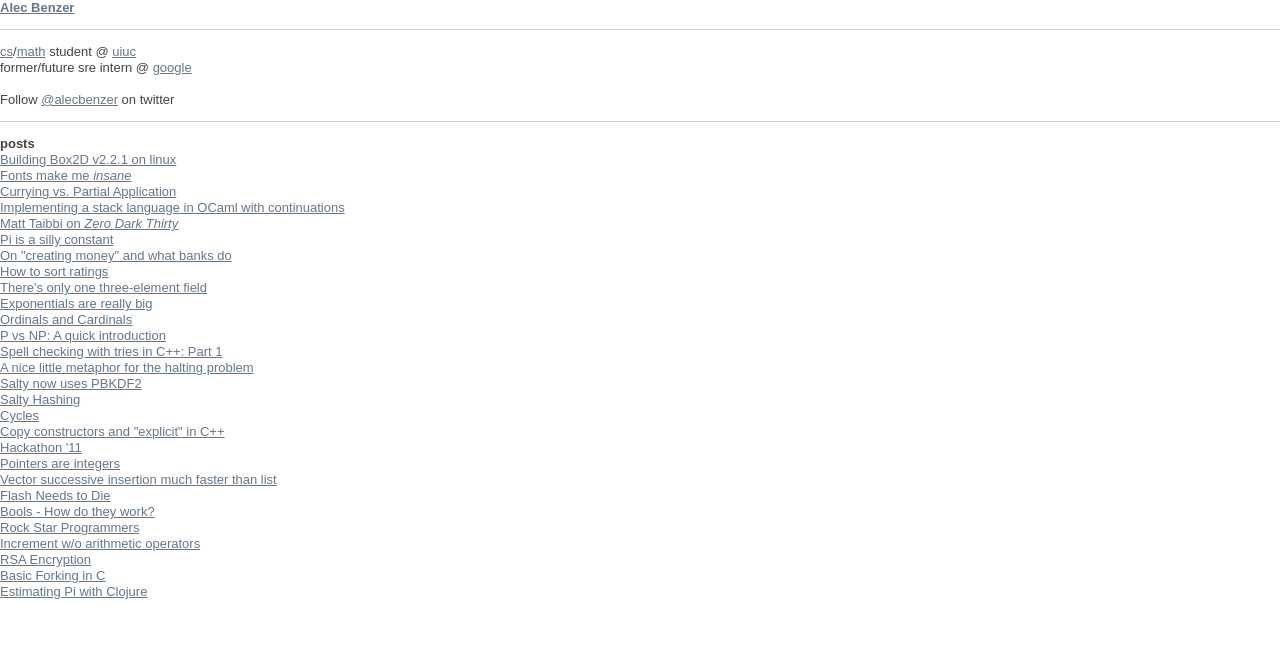
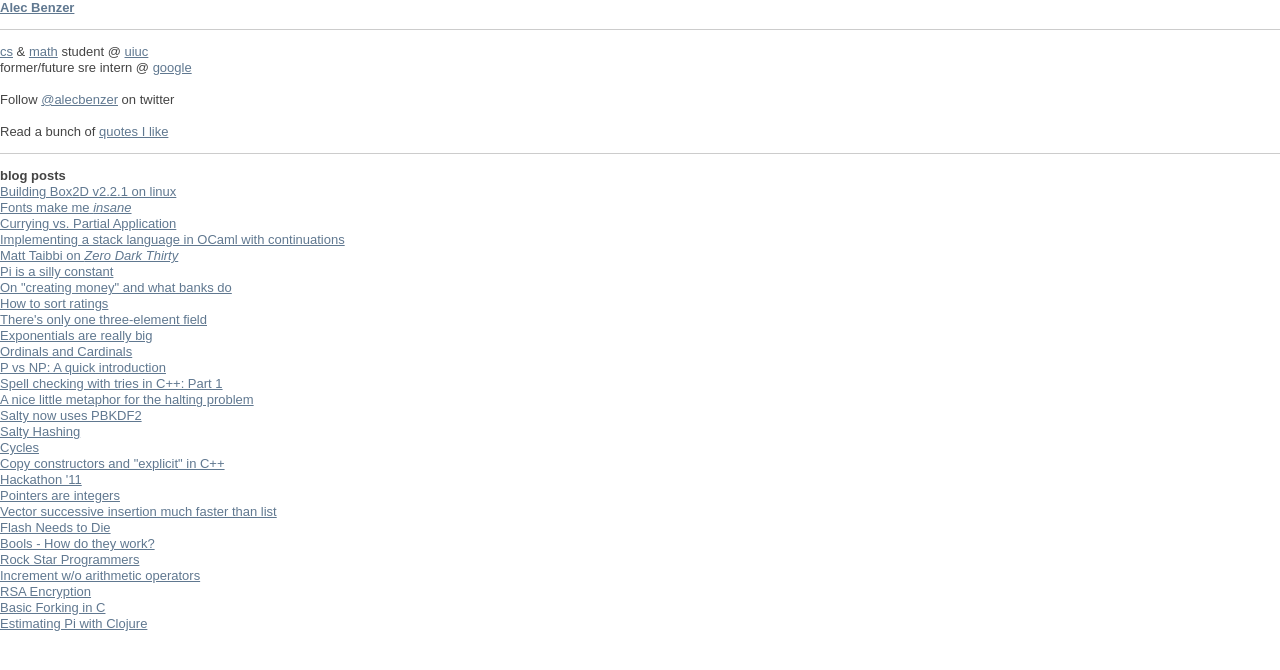
Before and after one commit to AlecBenzer/alecbenzer.github.com, a Jekyll site: the page built from index.md, in a window 1280 px wide. Shown: the top 670 px of the page. Built offline with Jekyll 4.4.1, drawn with Linux system fonts in a browser that asks for light colours.

Commit message:
Source Sans

```diff
--- a/_includes/head.html
+++ b/_includes/head.html
@@ -5,7 +5,8 @@
   {% else %}
   <title>Alec Benzer</title>
   {% endif %}
-<link href='http://fonts.googleapis.com/css?family=PT+Serif:400,400italic,700,700italic' rel='stylesheet' type='text/css' />
+<link href='http://fonts.googleapis.com/css?family=Source+Sans+Pro:400,400italic,600,600italic' rel='stylesheet' type='text/css' />
+<link href='http://fonts.googleapis.com/css?family=Source+Code+Pro:400,400italic,700,700italic' rel='stylesheet' type='text/css' />
   <link href="/css/reset.css" rel="stylesheet" media="screen" type="text/css" />
   <link href="/css/style.css" rel="stylesheet" media="screen" type="text/css" />
   <script type="text/x-mathjax-config">
--- a/_layouts/post.html
+++ b/_layouts/post.html
@@ -7,7 +7,7 @@
         {% if page.title %}
         <h1 id="page-title">
           <a href="{{page.url}}">{{ page.title }}</a>
-          <small><a href="/">Alec Benzer</a> &nbsp;&middot;&nbsp; {{ page.date | date: "%B %-d, %Y" }}</small>
+          <small><a href="/">Alec Benzer</a> &nbsp;&nbsp;&middot;&nbsp;&nbsp; {{ page.date | date: "%B %-d, %Y" }}</small>
           <hr />
         </h1>
         {% endif %}
@@ -15,7 +15,7 @@
 
         <hr />
         <a href="/">Alec Benzer</a><br />
-        Follow <a href=http://twitter.com/alecbenzer">@alecbenzer</a> on twitter
+        Follow <a href="http://twitter.com/alecbenzer">@alecbenzer</a> on twitter
         <br /><br />
       </div>
     </div>
--- a/css/style.scss
+++ b/css/style.scss
@@ -1,21 +1,21 @@
 ---
 ---
-$header-font: 'PT Serif', sans-serif;
-$body-font: 'PT Serif', sans-serif;
-$code-font: "Monaco", monospace;
+$header-font: 'Source Sans Pro', sans-serif;
+$body-font: 'Source Sans Pro', sans-serif;
+$code-font: 'Source Code Pro', monospace;
 
-$h1-font-size: 23px;
-$h2-font-size: 21px;
-$body-font-size: 16px;
+$h1-font-size: 30px;
+$h2-font-size: 25px;
+$body-font-size: 18px;
 $code-size: 13px;
 
-$header-color: #222;
+$header-color: #3c424b;
 $p-margin-bottom: 1.4em;
 $content-width: 33em;
 
-$bgcolor: #fff;
+$bgcolor: #fcfdfe;
 
-$body-color: #000;
+$body-color: #3c424b;
 
 html, body {
   margin: 0;
@@ -47,6 +47,7 @@ a {
       font-family: $code-font;
       font-size: $code-size;
       color: $body-color;
+      padding-bottom: 10px;
     }
   }
 
@@ -107,7 +108,7 @@ a {
 
   blockquote {
     p {
-      color: #555;
+      color: #666;
     }
 
     border-left: 2px #777 solid;
--- a/index.md
+++ b/index.md
@@ -4,17 +4,19 @@ title: Alec Benzer
 ---
 <div id="bio">
 <p>
-<a href="http://cs.uiuc.edu">cs</a>/<a href="http://math.uiuc.edu">math</a> student @ <a href="http://uiuc.edu">uiuc</a><br />
+<a href="http://cs.uiuc.edu">cs</a> &amp; <a href="http://math.uiuc.edu">math</a> student @ <a href="http://uiuc.edu">uiuc</a><br />
 former/future sre intern @ <a href="http://www.google.com/about">google</a>
 <br />
 <br />
 Follow <a href="http://twitter.com/alecbenzer">@alecbenzer</a> on twitter
+<br /><br />
+Read a bunch of <a href="http://quotes.alecbenzer.com">quotes I like</a>
 </p>
 </div>
 
 <hr />
 
-## posts
+## blog posts
 
 {% for post in site.posts %}
   <div class="post-div">
```
Also changed, not shown: css/style.css (+18 -17 lines).
